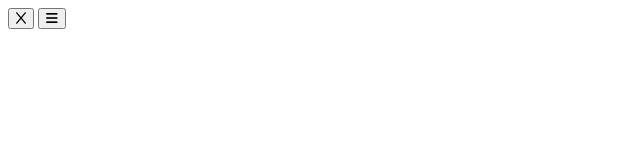
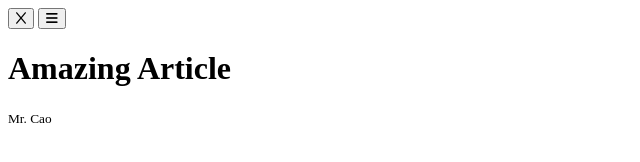
Before and after one commit to AnCao001/website, a plain HTML site: page navigation.html in a window 1280 px wide. Shown: the whole page, without its empty margins (0-640 px from the left). Drawn offline with Linux system fonts and the light colour scheme.

Commit message:
Wed, May 17, 2023, 5:08 PM +00:00

```diff
--- a/navigation.html
+++ b/navigation.html
@@ -16,6 +16,12 @@
                 </button>
             </div>
         </div>
+
+        <div class="content">
+            <h1>Amazing Article</h1>
+            <small>Mr. Cao</small>
+            <p></p>
+        </div>
         <script src="https://kit.fontawesome.com/c513779648.js" crossorigin="anonymous"></script>
         <script src="js/navigation.js"></script>
     </body>
```
